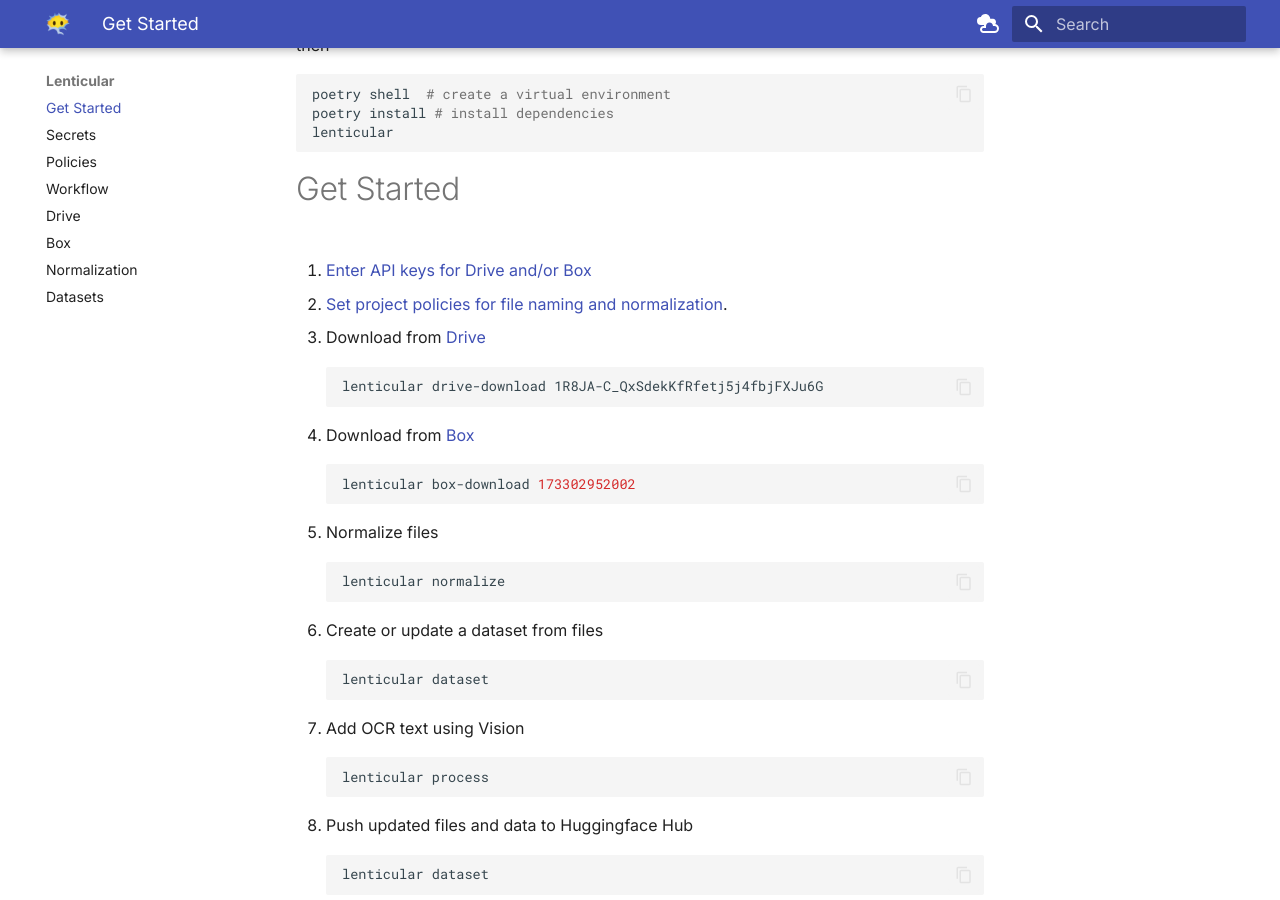
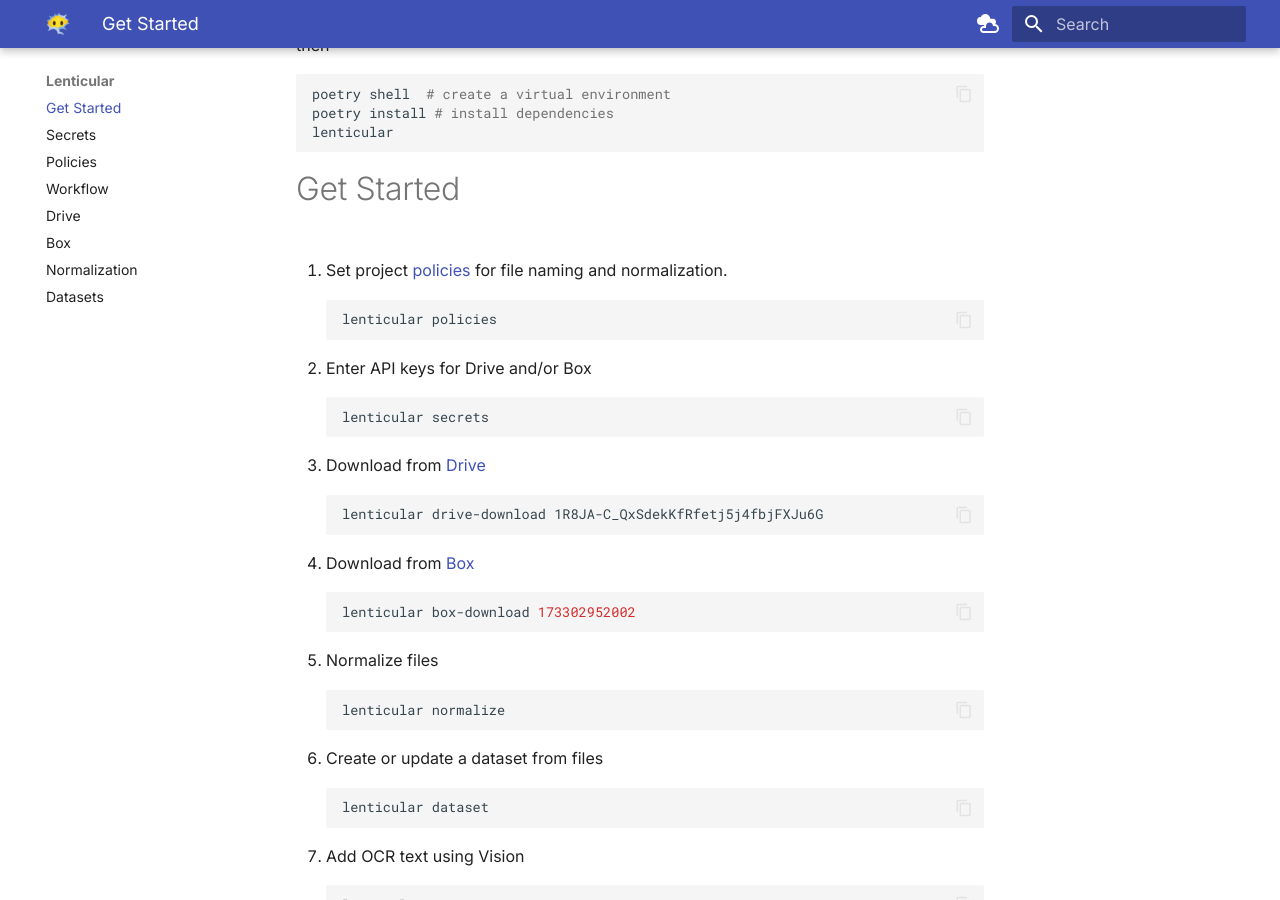
Before and after one commit to apjanco/lenticular, an MkDocs documentation site: the page built from docs/index.md, in a window 1280 px wide and 900 px high, scrolled down 454 px. Built offline with MkDocs 1.6.1 and Material for MkDocs 9.7.7, drawn with Linux system fonts in a browser that asks for light colours.

Commit message:
making things more readable

````diff
--- a/docs/index.md
+++ b/docs/index.md
@@ -19,9 +19,15 @@
 
 # Get Started
 
-1. [Enter API keys for Drive and/or Box](./secrets)
+1. Set project [policies](./policies) for file naming and normalization.
+    ```bash
+    lenticular policies
+    ```
 
-2. [Set project policies for file naming and normalization](./policies).
+2. Enter API keys for Drive and/or Box
+    ```bash
+    lenticular secrets
+    ```
 
 3. Download from [Drive](./drive)
     ```bash
````
